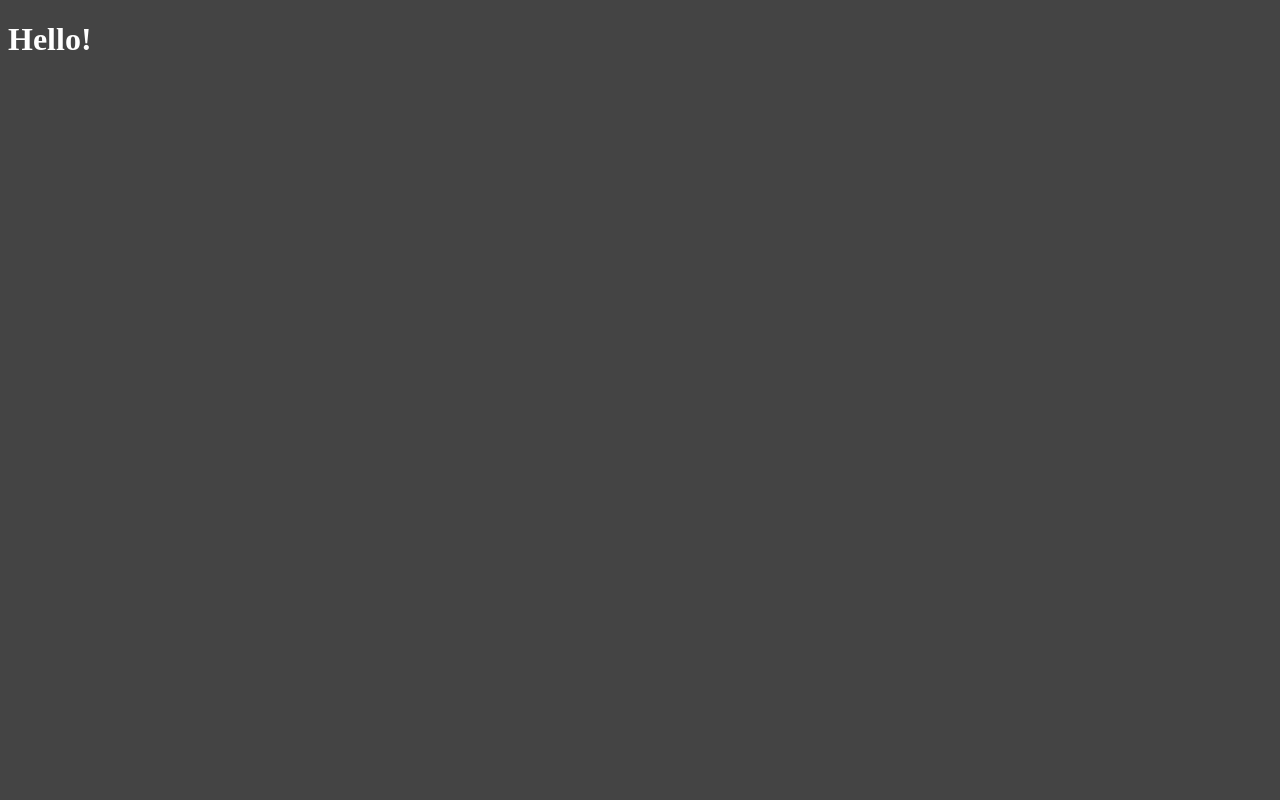
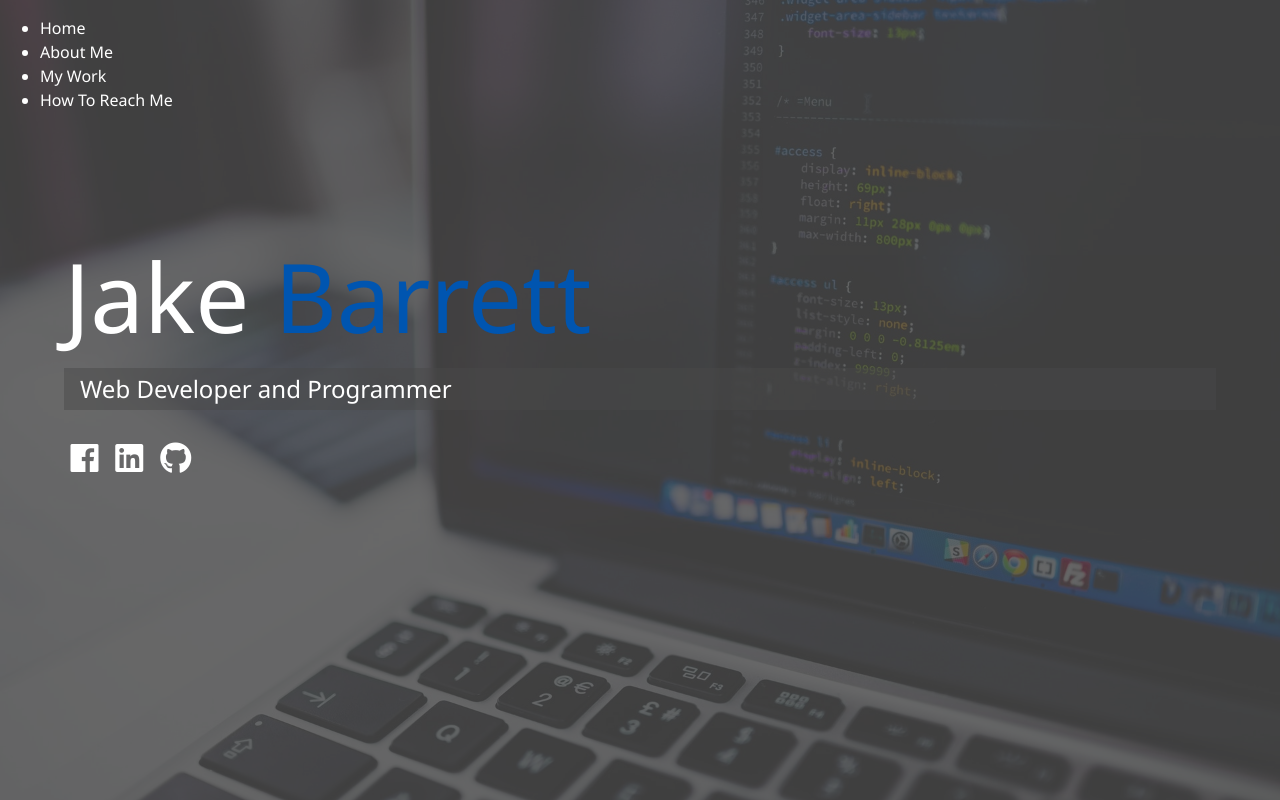
Before and after one commit to DevPoole/ResponsivePortfolio, a plain HTML site: page dist/index.html in a window 1280 px wide. Drawn offline with Linux system fonts and the light colour scheme.

Commit message:
Index markup & main sass

```diff
--- a/dist/index.html
+++ b/dist/index.html
@@ -4,11 +4,69 @@
     <meta charset="UTF-8">
     <meta name="viewport" content="width=device-width, initial-scale=1.0">
     <meta http-equiv="X-UA-Compatible" content="ie=edge">
+    <link rel="stylesheet" href="https://use.fontawesome.com/releases/v5.4.1/css/all.css" integrity="sha384-5sAR7xN1Nv6T6+dT2mhtzEpVJvfS3NScPQTrOxhwjIuvcA67KV2R5Jz6kr4abQsz" crossorigin="anonymous">
     <link rel="stylesheet" href="css/main.css">
     <title>Portfolio</title>
 </head>
-<body>
-    <h1>Hello!</h1>
+<body id="bg-img">
+    <header>
+        <div class="menu-btn">
+            <div class="btn-line"></div>
+            <div class="btn-line"></div>
+            <div class="btn-line"></div>
+        </div>
+        <nav class="menu">
+            <div class="menu-branding">
+                <div class="portrait">
+
+                </div>
+            </div>
+            <ul class="menu-nav">
+                <li class="nav-item">
+                    <a href="/" class="nav-link">
+                        Home
+                    </a>
+                </li>
+                <li class="nav-item">
+                    <a href="/about.html" class="nav-link">
+                        About Me
+                    </a>
+                </li>
+                <li class="nav-item">
+                    <a href="/work.html" class="nav-link">
+                        My Work
+                    </a>
+                </li>
+                <li class="nav-item">
+                    <a href="/contact.html" class="nav-link">
+                        How To Reach Me
+                    </a>
+                </li>
+            </ul>
+        </nav>
+    </header>
+
+    <main id="home">
+        <h1 class="lg-heading">
+            Jake <span class="text-secondary">Barrett</span>
+        </h1>
+        <h2 class="sm-heading">
+            Web Developer and Programmer
+        </h2>
+        <div class="icons">
+            <a href="#!">
+                <i class="fab fa-facebook fa-2x"></i>
+            </a>
+            <a href="#!">
+                <i class="fab fa-linkedin fa-2x"></i>
+            </a>
+            <a href="#!">
+                <i class="fab fa-github fa-2x"></i>
+            </a>
+        </div>
+    </main>
+
+    <script src="js/main.js"></script>
 
 </body>
 </html>
--- /dev/null
+++ b/scss/_config.scss
@@ -0,0 +1,37 @@
+$colors: (
+    primary: #444444,
+    secondary: #0055B0
+);
+
+$show-home-image: true;
+$home-image: url(../images/background.jpg);
+$background-opacity: 0.8;
+
+@function color($color-name){
+    @return map-get($colors, $color-name)
+}
+
+@mixin easeOut {
+    transition: all 0.75s ease-out;
+}
+
+@mixin background {
+    @if $show-home-image {
+        &#bg-img {
+            background: $home-image;
+            background-attachment: fixed;
+            background-size: cover;
+
+            &:after {
+                content:'';
+                position: absolute;
+                top: 0;
+                right: 0;
+                width: 100%;
+                height: 100%;
+                z-index: -1;
+                background: rgba(color(primary), $background-opacity);
+            }
+        }
+    }
+}
--- a/scss/main.scss
+++ b/scss/main.scss
@@ -1,12 +1,71 @@
-$colors: (
-    primary: #444444
-);
+@import 'config';
 
-@function color($color-name){
-    @return map-get($colors, $color-name)
+* {
+    box-sizing: border-box;
 }
 
 body {
+    @include background;
     background: color(primary);
     color: #ffffff;
+    height: 100%;
+    margin: 0;
+    font-family: 'Segoe UI', Tahoma, Geneva, Verdana, sans-serif;
+    line-height: 1.5;
 }
+
+// Headings
+h1, h2, h3 {
+    margin: 0;
+    font-weight: 400;
+
+    &.lg-heading {
+        font-size: 6rem;
+    }
+
+    &.sm-heading {
+        margin-bottom: 2rem;
+        padding: 0.2rem 1rem;
+        background: rgba(lighten(color(primary), 2), 0.5);
+    }
+}
+
+a {
+    color: #ffffff;
+    text-decoration: none;
+}
+
+header {
+    position: fixed;
+    z-index: 2;
+    width: 100%;
+}
+
+.text-secondary {
+    color: color(secondary);
+}
+
+main {
+    padding: 4rem;
+    height: 100%;
+
+    .icons {
+        margin-top: 1rem;
+
+        a {
+            padding: 0.4rem;
+
+            &:hover {
+                color: color(secondary);
+                @include easeOut;
+            }
+        }
+    }
+
+    &#home {
+        overflow: hidden;
+        h1 {
+            margin-top: 20vh;
+        }
+    }
+}
```
Also changed, not shown: dist/css/main.css, dist/images/background.jpg (added), dist/images/portrait.jpg (added), dist/images/portrait_small.jpg (added), dist/images/projects/project1.jpg (added), dist/images/projects/project2.jpg (added), dist/images/projects/project3.jpg (added), dist/images/projects/project4.jpg (added), dist/images/projects/project5.jpg (added), dist/js/main.js (added).
